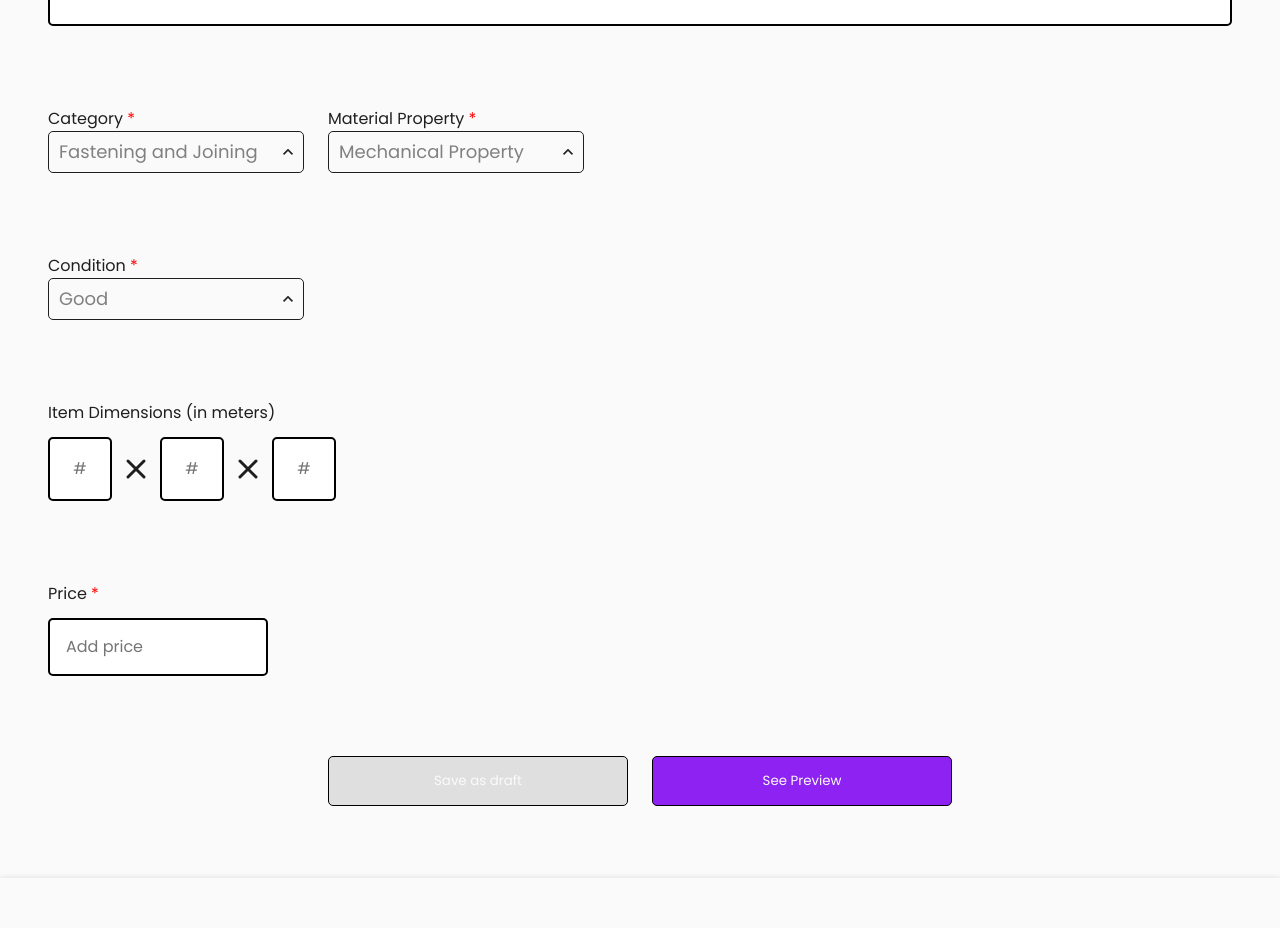
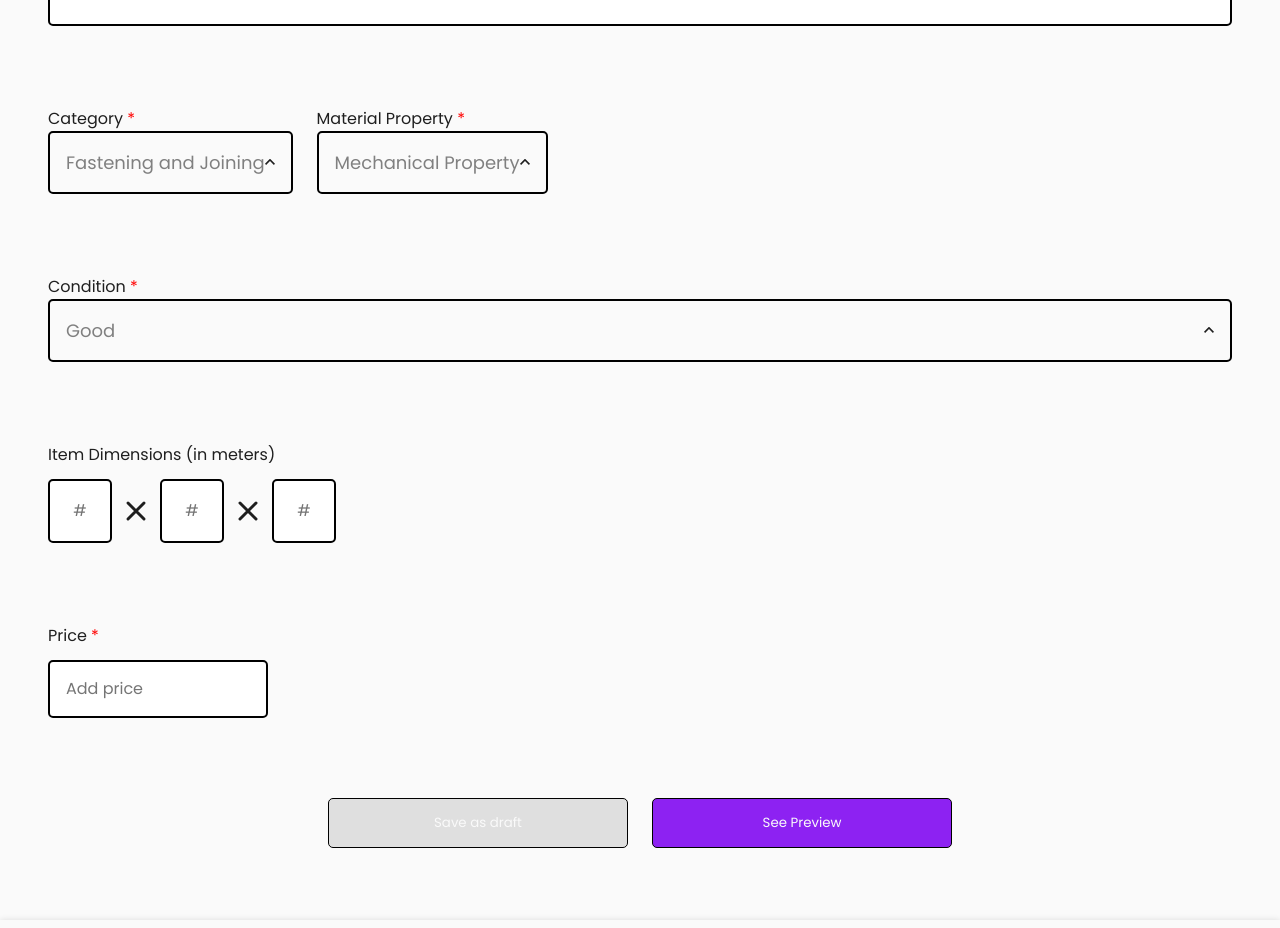
Before and after one commit to include-davis/marketplace, a Next.js app in the folder client/: page /create-post in a window 1280 px wide. Shown: the part 820-1748 px from the top of the page. Built offline with nearby package versions, Linux system fonts and the light colour scheme.

Commit message:
fixed changes

```diff
--- a/client/src/app/(pages)/(home)/_components/CreatePostDropdown/CreatePostDropdown.module.scss
+++ b/client/src/app/(pages)/(home)/_components/CreatePostDropdown/CreatePostDropdown.module.scss
@@ -1,8 +1,9 @@
 .dropdown {
-  width: 256px;
-  border: 1px solid var(--black);
+  position: relative;
+  width: 100%;
+  border: 2px solid var(--pure-black);
   border-radius: 5px;
-  overflow: hidden;
+  background-color: var(--white);
 }
 
 .header {
@@ -11,17 +12,17 @@
   align-items: center;
   justify-content: space-between;
   width: 100%;
-  height: 40px;
-  padding: 0 10px;
+  padding: 16px;
   background: none;
   border: none;
   cursor: pointer;
 }
 
 .label {
-    color: gray;
-    font-weight: 300;
-    font-size: 1.125rem;
+  color: gray;
+  font-weight: 400;
+  font-size: 1.125rem;
+  text-align: left;
 }
 
 .arrow {
@@ -29,11 +30,19 @@
 }
 
 .optionsList {
-  padding: 0 12px 8px 12px;
+  position: absolute;
+  top: calc(100% + 4px);
+  left: 0;
+  right: 0;
+  padding: 8px 12px;
   display: flex;
   flex-direction: column;
   gap: 4px;
   list-style: none;
+  border: 2px solid var(--pure-black);
+  border-radius: 5px;
+  background-color: var(--white);
+  z-index: 10;
 }
 
 .optionButton {
@@ -45,13 +54,7 @@
   background: none;
   border: none;
   cursor: pointer;
-  padding: 2px 0;
-}
-
-.checkbox {
-  flex-shrink: 0;
-  width: 24px;
-  height: 24px;
+  padding: 4px 0;
 }
 
 .optionLabel {
--- a/client/src/app/(pages)/(home)/_components/CreatePostDropdown/CreatePostDropdown.tsx
+++ b/client/src/app/(pages)/(home)/_components/CreatePostDropdown/CreatePostDropdown.tsx
@@ -1,19 +1,21 @@
-"use client";
-import styles from "./CreatePostDropdown.module.scss";
-import React, { useState } from "react";
-import Image from "next/image";
+'use client';
+import styles from './CreatePostDropdown.module.scss';
+import React, { useState } from 'react';
+import Image from 'next/image';
 
 export default function CreatePostDropdown({
   label,
   placeholder,
   options,
+  onChange,
 }: {
-    label: string;
-    placeholder: string;
-    options: string[];
+  label: string;
+  placeholder: string;
+  options: string[];
+  onChange: (option: string) => void;
 }) {
   const [isOpen, setIsOpen] = useState(false);
-  const [selectedOption, setSelectedOption] = useState("");
+  const [selectedOption, setSelectedOption] = useState('');
 
   const displayText =
     isOpen && !selectedOption ? placeholder : selectedOption || label;
@@ -23,6 +25,7 @@ export default function CreatePostDropdown({
   const handleSelect = (option: string) => {
     setSelectedOption(option);
     setIsOpen(false);
+    onChange(option);
   };
 
   return (
@@ -30,8 +33,8 @@ export default function CreatePostDropdown({
       <button type="button" className={styles.header} onClick={toggleOpen}>
         <h2 className={styles.label}>{displayText}</h2>
         <Image
-          src={isOpen ? "/dropdownSymbolDown.svg" : "/dropdownSymbolUp.svg"}
-          alt={isOpen ? "Collapsed" : "Expanded"}
+          src={isOpen ? '/dropdownSymbolDown.svg' : '/dropdownSymbolUp.svg'}
+          alt={isOpen ? 'Collapsed' : 'Expanded'}
           width={10}
           height={6}
           className={styles.arrow}
```
